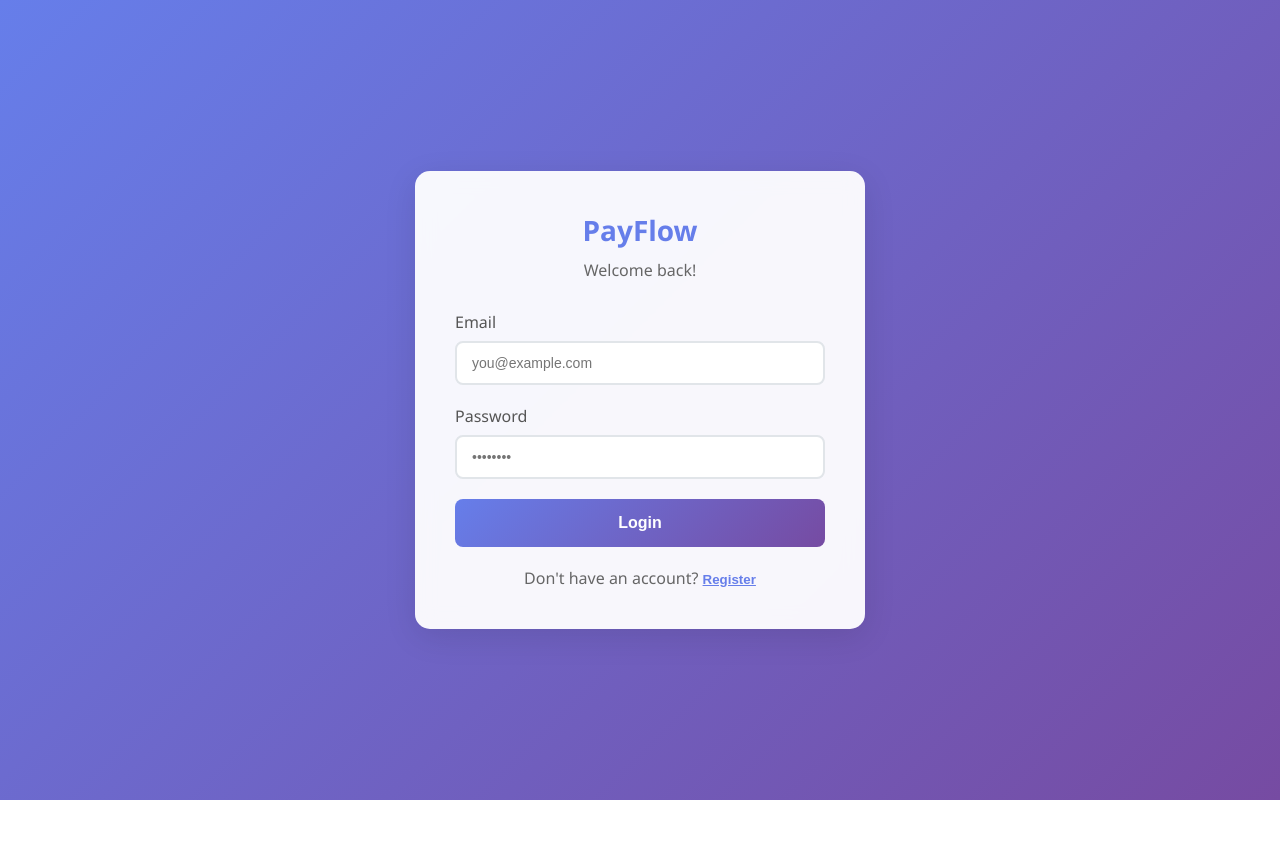
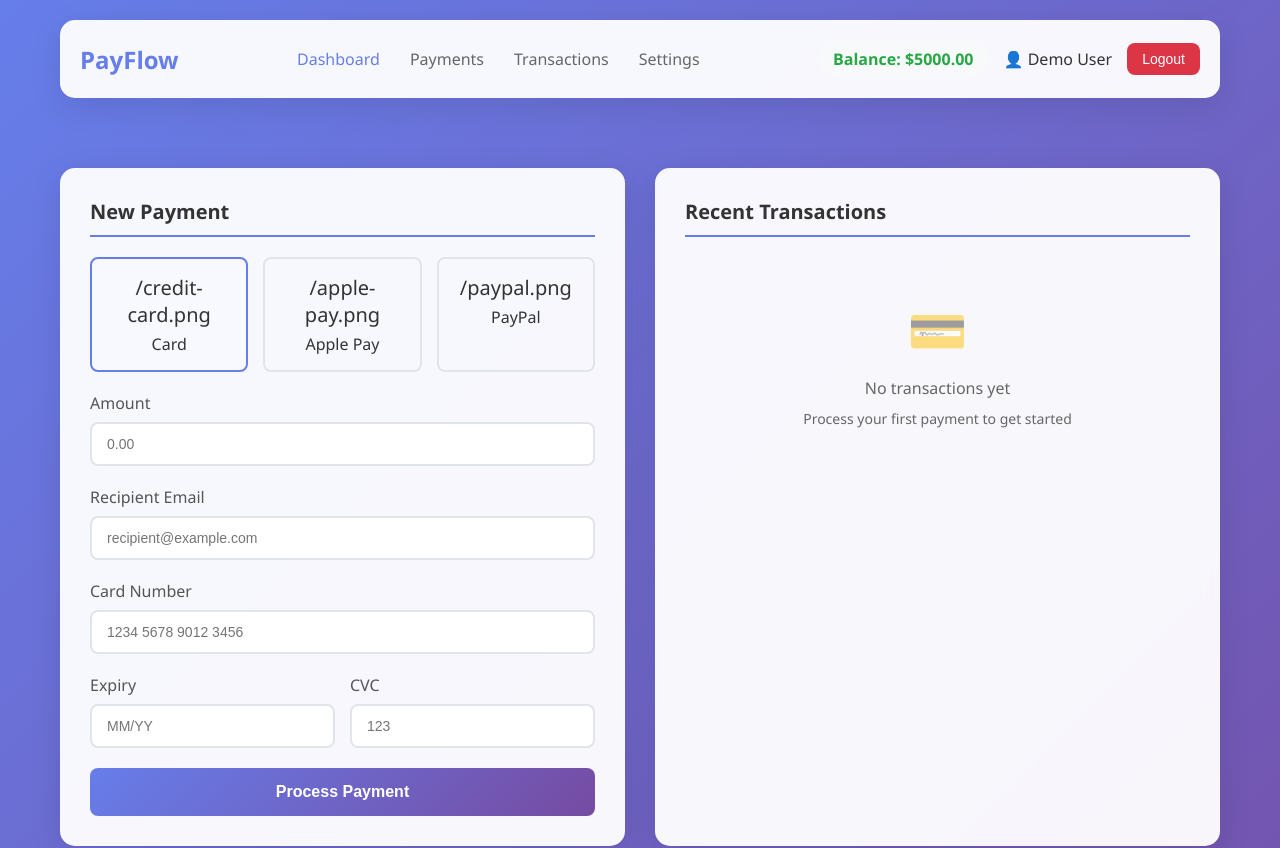
Before and after one commit to shreyaw333/realtime-payment-engine, a React (Create React App) app: page / in a window 1280 px wide. Shown: the top 848 px of the page. Before the commit the page ends 800 px from the top, so only its background shows below. Built offline with nearby package versions, Linux system fonts and the light colour scheme.

Commit message:
updating login process

```diff
--- a/src/App.js
+++ b/src/App.js
@@ -1,53 +1,21 @@
-import React, { useState, useEffect } from 'react';
-import Login from './components/Login';
+import React, { useState } from 'react';
 import Header from './components/Header';
 import PaymentForm from './components/PaymentForm';
 import TransactionHistory from './components/TransactionHistory';
 import RealtimeUpdates from './components/RealtimeUpdates';
 import StatsGrid from './components/StatsGrid';
-import { paymentAPI, getAuthToken, removeAuthToken, userAPI } from './services/api';
+import { processPayment } from './utils/paymentProcessor';
 import './styles/App.css';
 
 function App() {
-  const [isAuthenticated, setIsAuthenticated] = useState(false);
-  const [user, setUser] = useState(null);
   const [transactions, setTransactions] = useState([]);
   const [balance, setBalance] = useState(5000.00);
   const [isProcessing, setIsProcessing] = useState(false);
   const [realtimeUpdates, setRealtimeUpdates] = useState([]);
-
-  useEffect(() => {
-  const token = getAuthToken();
-  if (token) {
-    setIsAuthenticated(true);
-
-    userAPI.getProfile()
-      .then(data => {
-        setUser(data.user);
-        setBalance(data.user.balance);
-      })
-      .catch(err => {
-        console.error('Failed to fetch user:', err);
-        removeAuthToken();
-        setIsAuthenticated(false);
-      });
-  }
-}, []);
-
-  const handleLoginSuccess = (userData) => {
-    setUser(userData);
-    setBalance(userData.balance);
-    setIsAuthenticated(true);
-  };
-
-  const handleLogout = () => {
-    removeAuthToken();
-    setIsAuthenticated(false);
-    setUser(null);
-    setTransactions([]);
-    setBalance(0);
-    setRealtimeUpdates([]);
-  };
+  const [user] = useState({
+    name: 'Demo User',
+    email: 'demo@payflow.com'
+  });
 
   const addRealtimeUpdate = (message) => {
     const update = {
@@ -64,11 +32,7 @@ function App() {
     addRealtimeUpdate(`Processing payment of $${paymentData.amount}...`);
 
     try {
-      const result = await paymentAPI.processPayment({
-        amount: parseFloat(paymentData.amount),
-        recipient: paymentData.recipient,
-        paymentMethod: paymentData.paymentMethod
-      });
+      const result = await processPayment(paymentData);
 
       const newTransaction = {
         id: result.transactionId,
@@ -109,13 +73,9 @@ function App() {
     avgProcessingTime: '0.3s'
   };
 
-  if (!isAuthenticated) {
-    return <Login onLoginSuccess={handleLoginSuccess} />;
-  }
-
   return (
     <div className="App">
-      <Header user={user} balance={balance} onLogout={handleLogout} />
+      <Header user={user} balance={balance} />
 
       <div className="container">
         <div className="main-content">
```
